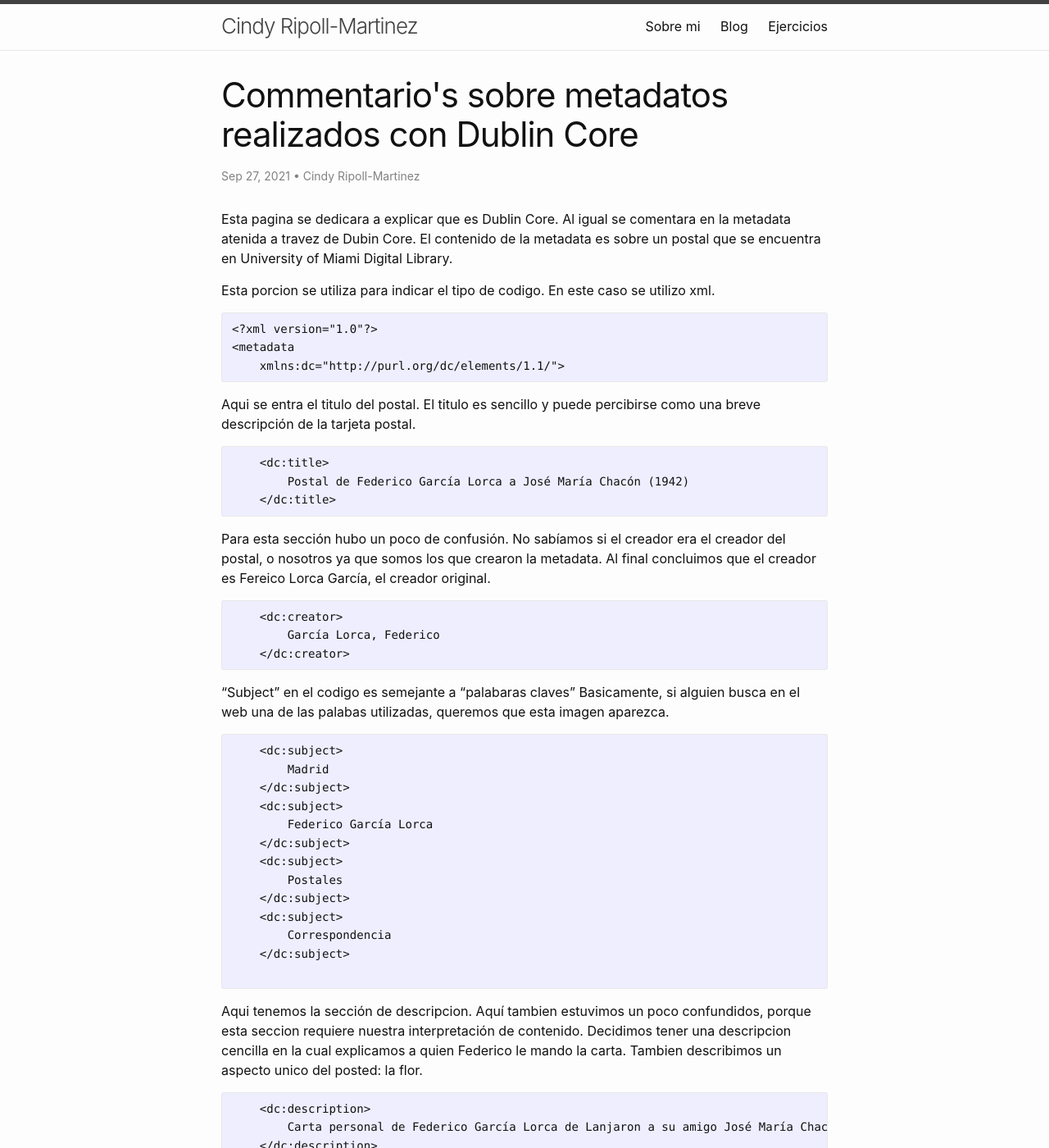
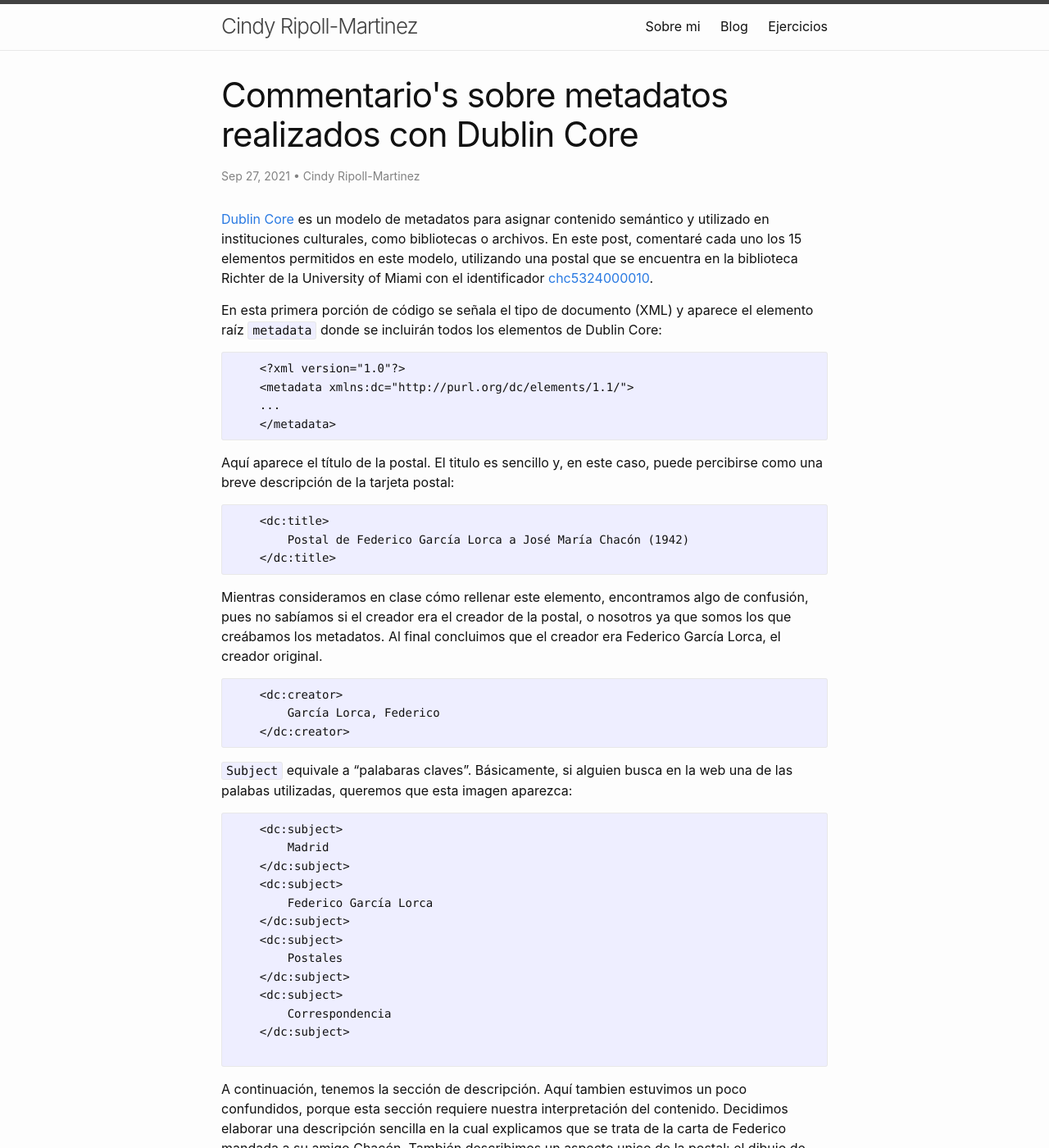
Before and after one commit to cindyripollm/cindyripollm.github.io, a Jekyll site: the page built from _posts/2021-09-27-metadatos.md, in a window 1280 px wide and 1400 px high. Shown: the whole window at 82% size. Built offline with Jekyll 4.4.1, drawn with Linux system fonts in a browser that asks for light colours; some of the changed text lies outside the part shown.

Commit message:
Update 2021-09-27-metadatos.md

````diff
--- a/_posts/2021-09-27-metadatos.md
+++ b/_posts/2021-09-27-metadatos.md
@@ -5,19 +5,19 @@ date: 2021-09-27
 author: Cindy Ripoll-Martinez
 ---
 
-Esta pagina se dedicara a explicar que es Dublin Core. Al igual se comentara en la metadata atenida a travez de Dubin Core.
-El contenido de la metadata es sobre un postal que se encuentra en University of Miami Digital Library.
+[Dublin Core](https://es.wikipedia.org/wiki/Dublin_Core) es un modelo de metadatos para asignar contenido semántico y utilizado en instituciones culturales, como bibliotecas o archivos. En este post, comentaré cada uno los 15 elementos permitidos en este modelo, utilizando una postal que se encuentra en la biblioteca Richter de la University of Miami con el identificador [chc5324000010](https://merrick.library.miami.edu/cdm/compoundobject/collection/chc5324/id/31/rec/19).
 
 
-Esta porcion se utiliza para indicar el tipo de codigo. En este caso se utilizo xml.
+En esta primera porción de código se señala el tipo de documento (XML) y aparece el elemento raíz `metadata` donde se incluirán todos los elementos de Dublin Core:
 
 ```
-<?xml version="1.0"?>
-<metadata
-    xmlns:dc="http://purl.org/dc/elements/1.1/">
+    <?xml version="1.0"?>
+    <metadata xmlns:dc="http://purl.org/dc/elements/1.1/">
+    ...
+    </metadata>
 ```
 
-Aqui se entra el titulo del postal. El titulo es sencillo y puede percibirse como una breve descripción de la tarjeta postal.
+Aquí aparece el título de la postal. El titulo es sencillo y, en este caso, puede percibirse como una breve descripción de la tarjeta postal:
 
 ```
     <dc:title>
@@ -25,8 +25,7 @@ Aqui se entra el titulo del postal. El titulo es sencillo y puede percibirse com
     </dc:title>
 ```
 
-Para esta sección hubo un poco de confusión. No sabíamos si el creador era el creador del postal, o nosotros ya que somos los que crearon la metadata.
-Al final concluimos que el creador es Fereico Lorca García, el creador original.
+Mientras consideramos en clase cómo rellenar este elemento, encontramos algo de confusión, pues no sabíamos si el creador era el creador de la postal, o nosotros ya que somos los que creábamos los metadatos. Al final concluimos que el creador era Federico García Lorca, el creador original.
 
 ```
     <dc:creator>
@@ -34,7 +33,7 @@ Al final concluimos que el creador es Fereico Lorca García, el creador original
     </dc:creator>
 ```
 
-"Subject" en el codigo es semejante a "palabaras claves" Basicamente, si alguien busca en el web una de las palabas utilizadas, queremos que esta imagen aparezca.
+`Subject` equivale a "palabaras claves". Básicamente, si alguien busca en la web una de las palabas utilizadas, queremos que esta imagen aparezca:
 
 ```
     <dc:subject>
@@ -51,8 +50,9 @@ Al final concluimos que el creador es Fereico Lorca García, el creador original
     </dc:subject>
 
 ```
-Aqui tenemos la sección de descripcion. Aquí tambien estuvimos un poco confundidos, porque esta seccion requiere nuestra interpretación de contenido.
-Decidimos tener una descripcion cencilla en la cual explicamos a quien Federico le mando la carta. Tambien describimos un aspecto unico del posted: la flor.
+
+A continuación, tenemos la sección de descripción. Aquí tambien estuvimos un poco confundidos, porque esta sección requiere nuestra interpretación del contenido.
+Decidimos elaborar una descripción sencilla en la cual explicamos que se trata de la carta de Federico mandada a su amigo Chacón. También describimos un aspecto unico de la postal: el dibujo de una flor.
 
 ```
     <dc:description>
@@ -61,7 +61,7 @@ Decidimos tener una descripcion cencilla en la cual explicamos a quien Federico
 
 ```
 
-Esta sección require que indique quien es el editor. Primero pensamos que era la Universidad de Miami, pero luego nos dimos cuenta que el postal indico "Edición José Galvez" en la parte del frente.
+Esta sección require que indique quien es el editor. Primero pensamos que era la Universidad de Miami, pero luego nos dimos cuenta de que la postal indicaba "Edición José Galvez" en la parte del frente.
 
 ```
     <dc:publisher>
@@ -70,7 +70,7 @@ Esta sección require que indique quien es el editor. Primero pensamos que era l
 
 ```
 
-El contribudor se refiere a alguien que contribuyo al postel con excepción del creador. En esta sección ingresamos a la persona que recibío esté postal.
+El `contribudor` se refiere a alguien que contribuyó a la postal con excepción del creador. En esta sección ingresamos la persona que recibío la misiva:
 
 ```
 
@@ -79,16 +79,15 @@ El contribudor se refiere a alguien que contribuyo al postel con excepción del
     </dc:contributor>
 ```
 
-La fecha en el postal estuvo un poquito borrosa, pero desciframos el año como 1924.
+La fecha en la postal estaba un poquito borrosa, pero desciframos el año "1924":
+
 ```
-
     <dc:date>
         (1924-09-17)
     </dc:date>
-
 ```
 
-Aquí se indica que tipo es el archivo. Como es una postal, decídimos que era una imagen y texto.
+Aquí se indica qué tipo de archivo es. Al ser una postal, decídimos que era una imagen y un texto.
 
 ```
     <dc:type>
@@ -97,19 +96,17 @@ Aquí se indica que tipo es el archivo. Como es una postal, decídimos que era u
     <dc:type>
         Texto
     </dc:type>
-
 ```
 
-El formato de esta imagen es JPG.
+El formato de esta imagen es JPG:
 
 ```
     <dc:format>
         JPG
     </dc:format>
-
 ```
 
-El identifier se puede ver como la ubicacion.
+El `identifier` se entiende como la ubicación donde está el objeto:
 
 ```
     <dc:identifier>
@@ -118,16 +115,15 @@ El identifier se puede ver como la ubicacion.
 
 ```
 
-El "source" o la fuente se indico como la libreria digital de la Uiversidad de Miami.
+El `source` o la fuente se indicó como la biblioteca de la Uiversidad de Miami:
 
 ```
     <dc:source>
         University of Miami Libraries Digital Collection
     </dc:source>
-
  ```
 
- El lenguaje del postal es Español.
+ La lengua de la postal es español:
 
  ```
     <dc:language>
@@ -136,7 +132,7 @@ El "source" o la fuente se indico como la libreria digital de la Uiversidad de M
 
 ```
 
-El "coverage" o ubícacion original del postal fue deducido como España. Al principio estabamos confundidos porque no sabíamos adonde estaba Lanjeron.
+El `coverage` o ubicación original de la postal es España, como deducimos del título de la postal. Al principio, estabamos confundidos porque no sabíamos dónde estaba Lanjaron, pero lo solucionamos rápido:
 
 ```
     <dc:coverage>
@@ -149,10 +145,5 @@ El "coverage" o ubícacion original del postal fue deducido como España. Al pri
         Dominio Publico
     </dc:rights>
 ```
-Esta frase indica que el codigo o metadata esta terminado.
 
-```
-</metadata>
-```
-
-En conclusión, me encanto el proyecto. Cuando primero hoí la palabra "metadata" me asuste un poco porque no sabía que era meta ni data. Pero despues de leer varios textos y la presentación en clase, me sentí mucho mejor. Con respecto al invel de dificultad, diría que fue facil. La plantilla ofrecida para ingresar la información fue facíl de entender. Creó que la dificultad se presento cuando teníamos que interprertar el archivo. Me fascina que los que trabajan en la biblioteca hacen este trabajo. La abilidad de interpretar un archivo de una manera tan precisa y objetiva, es impresionante.
+En conclusión, me encantó llevar a cabo este ejercicio de metadatos. Cuando oí por primera vez la palabra "metadatos" me asusté un poco, porque no sabía qué era "meta" ni "datos". Pero después de leer las notas de clase y la presentación en clase de Elliot Williams, me sentí mucho mejor. Con respecto al nivel de dificultad, diría que fue relativamente fácil. La plantilla ofrecida para ingresar la información (disponible [aquí](http://metadataetc.org/dctemplate.php)) fue realmente clara y facíl de entender. Creó que la dificultad se presentó cuando teníamos que interprertar el archivo. Me fascina que los que trabajan en la biblioteca hagan este trabajo. La habilidad de interpretar un archivo de una manera tan precisa y objetiva es simplemente impresionante.
````
